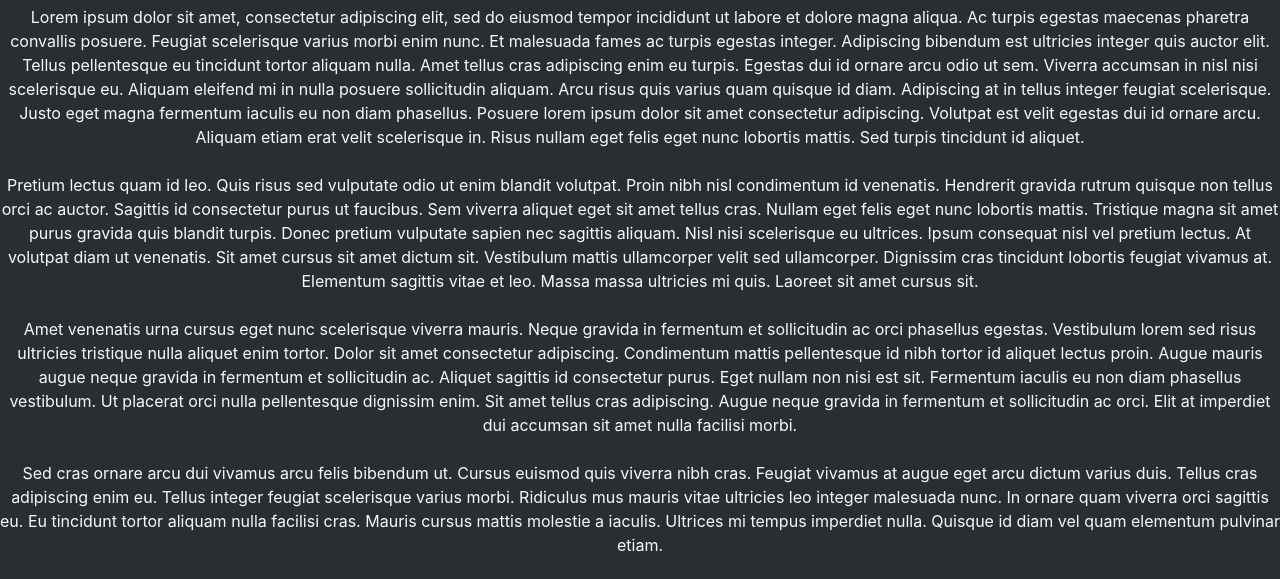
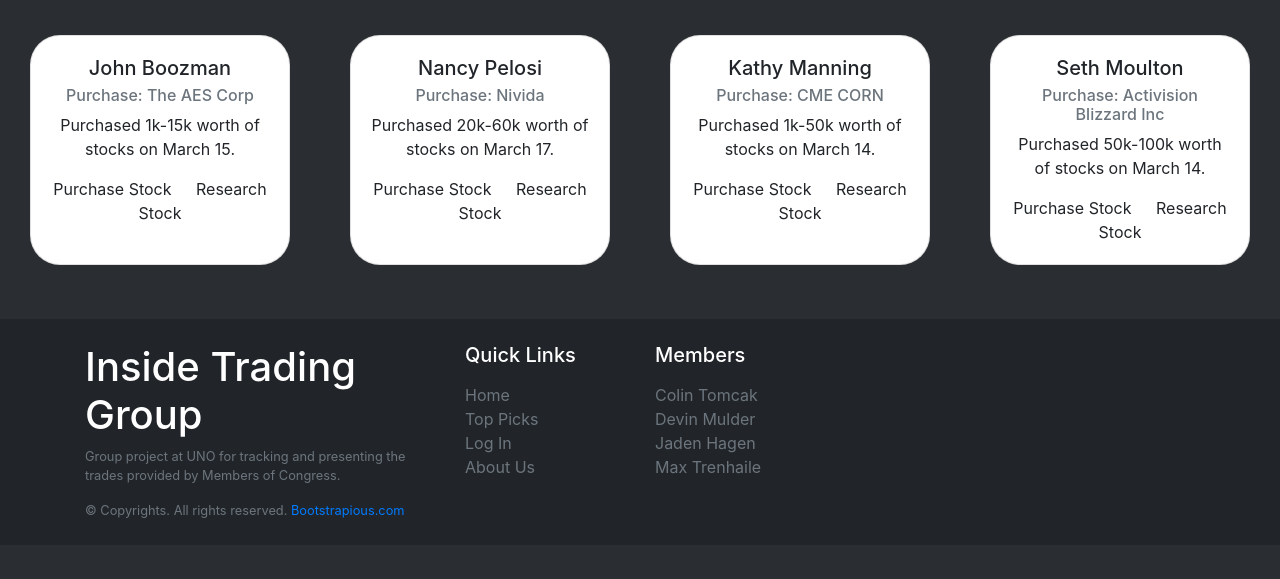
Before and after one commit to DMuld/SP-Insider-Trading-Group-UI, a plain HTML site: page index.html in a window 1280 px wide. Shown: the part 221-800 px from the top of the page. Drawn offline with nearby package versions, Linux system fonts and the light colour scheme; no server answers.

```diff
--- a/index.css
+++ b/index.css
@@ -1,3 +1,13 @@
+.maininfo {
+    display: flex;
+    text-align: center;
+    justify-content: center;
+}
+
+.card {
+    border-radius: 30px;
+    margin: 30px;
+}
 
 body {
     background: #2a2e32;
--- a/index.html
+++ b/index.html
@@ -27,41 +27,49 @@
   <!-- The other stuff that we need to fill out -->
   <h1 class="display-1 text-light text-center">Insider Trading Group</h1>
   <h2 id="helloworld" class="text-light text-center">Insider Trading Group</h1>
-    <p class="text-light text-center">Lorem ipsum dolor sit amet, consectetur adipiscing elit, sed do eiusmod tempor
-      incididunt ut labore et dolore magna aliqua. Ac turpis egestas maecenas pharetra convallis posuere. Feugiat
-      scelerisque varius morbi enim nunc. Et malesuada fames ac turpis egestas integer. Adipiscing bibendum est
-      ultricies integer quis auctor elit. Tellus pellentesque eu tincidunt tortor aliquam nulla. Amet tellus cras
-      adipiscing enim eu turpis. Egestas dui id ornare arcu odio ut sem. Viverra accumsan in nisl nisi scelerisque eu.
-      Aliquam eleifend mi in nulla posuere sollicitudin aliquam. Arcu risus quis varius quam quisque id diam. Adipiscing
-      at in tellus integer feugiat scelerisque. Justo eget magna fermentum iaculis eu non diam phasellus. Posuere lorem
-      ipsum dolor sit amet consectetur adipiscing. Volutpat est velit egestas dui id ornare arcu. Aliquam etiam erat
-      velit scelerisque in. Risus nullam eget felis eget nunc lobortis mattis. Sed turpis tincidunt id aliquet.
+    <span class="maininfo" >
+      <div class="card" style="width: 18rem;">
+        <div class="card-body">
+          <h5 class="card-title">John Boozman</h5>
+          <h6 class="card-subtitle mb-2 text-muted">Purchase: The AES Corp</h6>
+          <p class="card-text">Purchased 1k-15k worth of stocks on March 15.</p>
+          <a href="#" class="card-link">Purchase Stock</a>
+          <a href="#" class="card-link">Research Stock</a>
+        </div>
+      </div>
       <br />
+      <div class="card" style="width: 18rem;">
+        <div class="card-body">
+          <h5 class="card-title">Nancy Pelosi</h5>
+          <h6 class="card-subtitle mb-2 text-muted">Purchase: Nivida</h6>
+          <p class="card-text">Purchased 20k-60k worth of stocks on March 17.</p>
+          <a href="#" class="card-link">Purchase Stock</a>
+          <a href="#" class="card-link">Research Stock</a>
+        </div>
+      </div>
       <br />
-      Pretium lectus quam id leo. Quis risus sed vulputate odio ut enim blandit volutpat. Proin nibh nisl condimentum id
-      venenatis. Hendrerit gravida rutrum quisque non tellus orci ac auctor. Sagittis id consectetur purus ut faucibus.
-      Sem viverra aliquet eget sit amet tellus cras. Nullam eget felis eget nunc lobortis mattis. Tristique magna sit
-      amet purus gravida quis blandit turpis. Donec pretium vulputate sapien nec sagittis aliquam. Nisl nisi scelerisque
-      eu ultrices. Ipsum consequat nisl vel pretium lectus. At volutpat diam ut venenatis. Sit amet cursus sit amet
-      dictum sit. Vestibulum mattis ullamcorper velit sed ullamcorper. Dignissim cras tincidunt lobortis feugiat vivamus
-      at. Elementum sagittis vitae et leo. Massa massa ultricies mi quis. Laoreet sit amet cursus sit.
+      <div class="card" style="width: 18rem;">
+        <div class="card-body">
+          <h5 class="card-title">Kathy Manning</h5>
+          <h6 class="card-subtitle mb-2 text-muted">Purchase: CME CORN</h6>
+          <p class="card-text">Purchased 1k-50k worth of stocks on March 14.</p>
+          <a href="#" class="card-link">Purchase Stock</a>
+          <a href="#" class="card-link">Research Stock</a>
+        </div>
+      </div>
       <br />
+      <div class="card" style="width: 18rem;">
+        <div class="card-body">
+          <h5 class="card-title">Seth Moulton</h5>
+          <h6 class="card-subtitle mb-2 text-muted">Purchase: Activision Blizzard Inc</h6>
+          <p class="card-text">Purchased 50k-100k worth of stocks on March 14.</p>
+          <a href="#" class="card-link">Purchase Stock</a>
+          <a href="#" class="card-link">Research Stock</a>
+        </div>
+      </div>
       <br />
-      Amet venenatis urna cursus eget nunc scelerisque viverra mauris. Neque gravida in fermentum et sollicitudin ac
-      orci phasellus egestas. Vestibulum lorem sed risus ultricies tristique nulla aliquet enim tortor. Dolor sit amet
-      consectetur adipiscing. Condimentum mattis pellentesque id nibh tortor id aliquet lectus proin. Augue mauris augue
-      neque gravida in fermentum et sollicitudin ac. Aliquet sagittis id consectetur purus. Eget nullam non nisi est
-      sit. Fermentum iaculis eu non diam phasellus vestibulum. Ut placerat orci nulla pellentesque dignissim enim. Sit
-      amet tellus cras adipiscing. Augue neque gravida in fermentum et sollicitudin ac orci. Elit at imperdiet dui
-      accumsan sit amet nulla facilisi morbi.
-      <br />
-      <br />
-      Sed cras ornare arcu dui vivamus arcu felis bibendum ut. Cursus euismod quis viverra nibh cras. Feugiat vivamus at
-      augue eget arcu dictum varius duis. Tellus cras adipiscing enim eu. Tellus integer feugiat scelerisque varius
-      morbi. Ridiculus mus mauris vitae ultricies leo integer malesuada nunc. In ornare quam viverra orci sagittis eu.
-      Eu tincidunt tortor aliquam nulla facilisi cras. Mauris cursus mattis molestie a iaculis. Ultrices mi tempus
-      imperdiet nulla. Quisque id diam vel quam elementum pulvinar etiam.
-    </p>
+    </span>
+
     <br />
 
     <!-- Page footer -->
```
Also changed, not shown: LoginRegister/index.js (+30 -26 lines), LoginRegister/login.html (+5 -8 lines), LoginRegister/register.html (+6 -6 lines).
